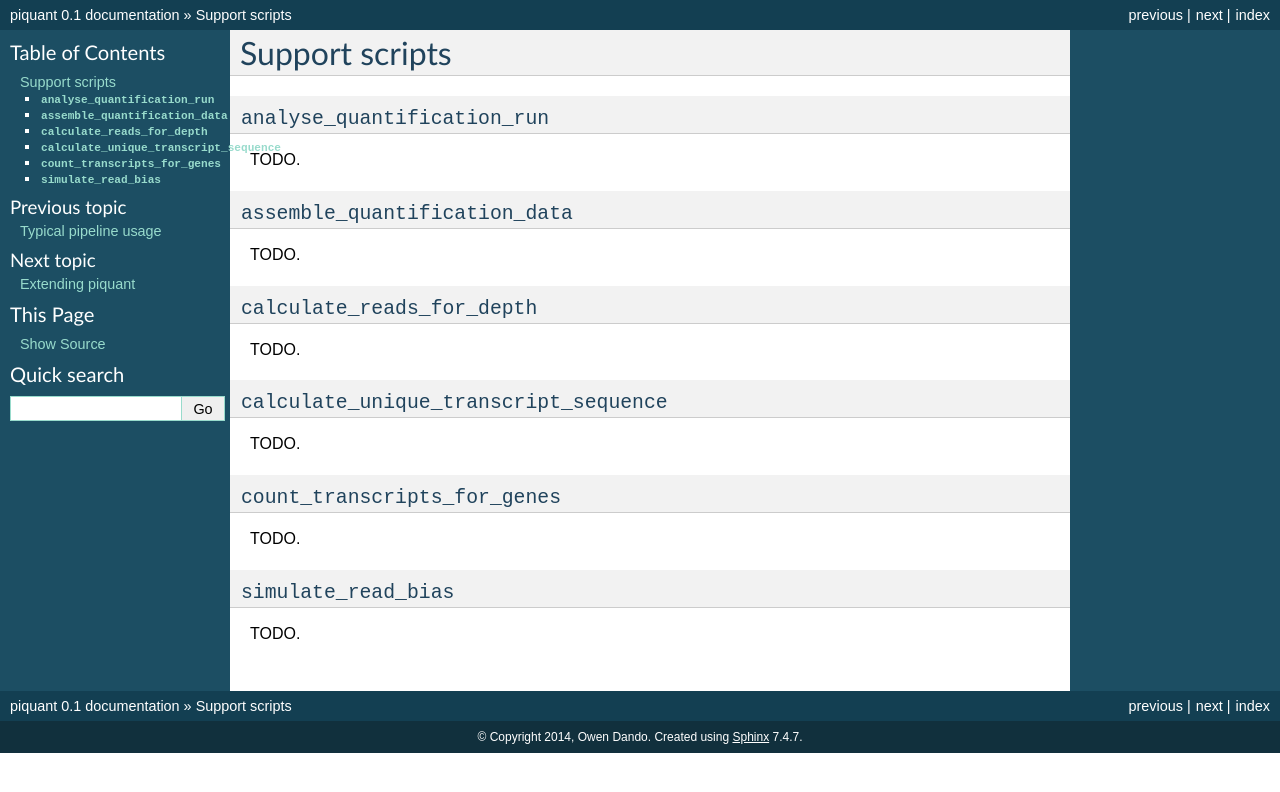
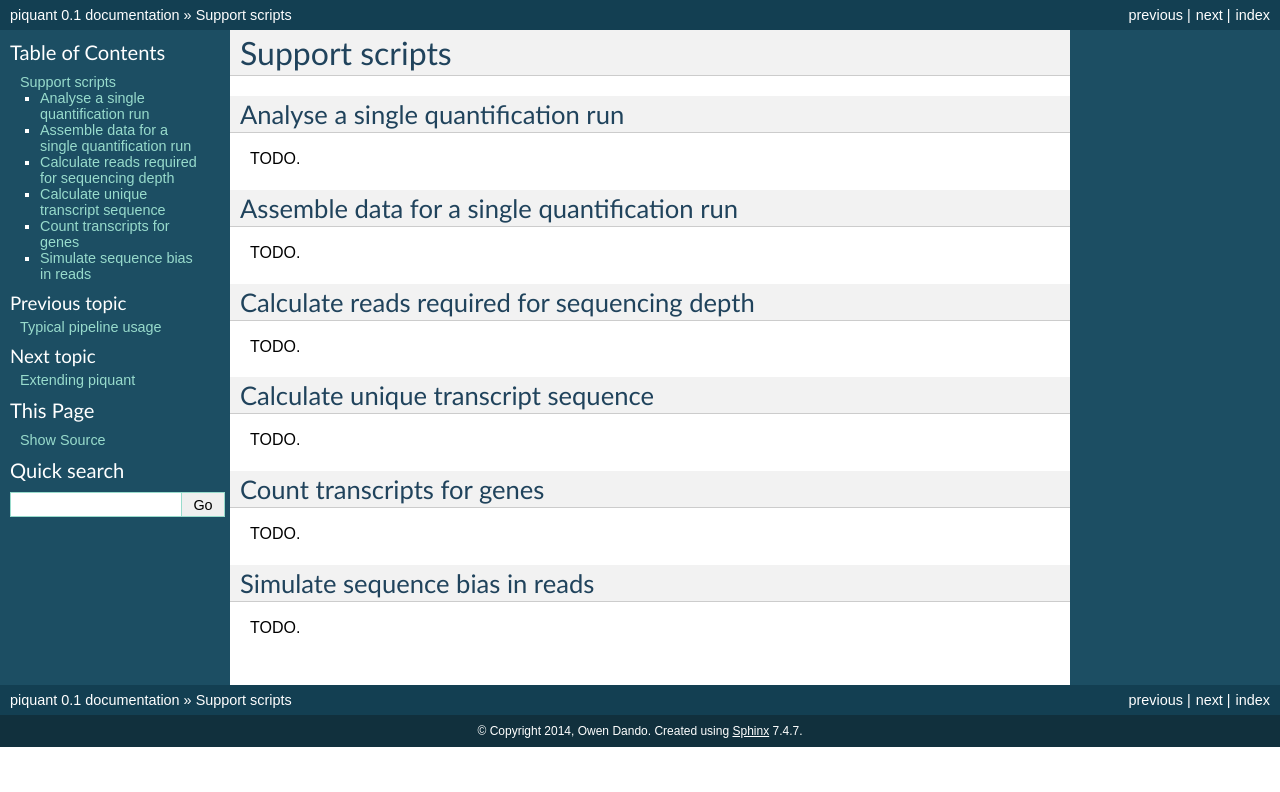
Before and after one commit to lweasel/piquant, a Sphinx documentation site: the page built from docs/support_scripts.rst, in a window 1280 px wide. Shown: the top 792 px of the page. Built offline with Sphinx 7.4.7, drawn with Linux system fonts in a browser that asks for light colours.

Commit message:
Better link text?

```diff
--- a/docs/simulation.rst
+++ b/docs/simulation.rst
@@ -18,7 +18,7 @@ For more information on the model and algorithm used by FluxSimulator to create
 Calculate required number of reads
 ^^^^^^^^^^^^^^^^^^^^^^^^^^^^^^^^^^
 
-Given a particular read length and (approximate) desired sequencing depth, a certain number of reads will need to be simulated. This number is calculated by the support script ``calculate_reads_for_depth.py`` (see :ref:`Calculate reads for depth <calculate-reads-for-depth>` for more details) and the FluxSimulator simulation parameters file  ``flux_simulator_simulation.par`` updated accordingly.
+Given a particular read length and (approximate) desired sequencing depth, a certain number of reads will need to be simulated. This number is calculated by the support script ``calculate_reads_for_depth.py`` (see :ref:`calculate-reads-for-depth` for more details) and the FluxSimulator simulation parameters file  ``flux_simulator_simulation.par`` updated accordingly.
 
 Simulated reads
 ^^^^^^^^^^^^^^^
--- a/docs/support_scripts.rst
+++ b/docs/support_scripts.rst
@@ -3,42 +3,54 @@ Support scripts
 
 .. _analyse-quantification-run:
 
-``analyse_quantification_run``
-------------------------------
+Analyse a single quantification run
+-----------------------------------
+
+.. ``analyse_quantification_run``
 
 TODO.
 
 .. _assemble-quantification-data:
 
-``assemble_quantification_data``
---------------------------------
+Assemble data for a single quantification run
+---------------------------------------------
+
+.. ``assemble_quantification_data``
 
 TODO.
 
 .. _calculate-reads-for-depth:
 
-``calculate_reads_for_depth``
------------------------------
+Calculate reads required for sequencing depth
+---------------------------------------------
+
+.. ``calculate_reads_for_depth``
 
 TODO.
 
 .. _calculate-unique-transcript-sequence:
 
-``calculate_unique_transcript_sequence``
-----------------------------------------
+Calculate unique transcript sequence
+------------------------------------
+
+.. ``calculate_unique_transcript_sequence``
 
 TODO.
 
 .. _count-transcripts-for-genes:
 
-``count_transcripts_for_genes``
--------------------------------
+Count transcripts for genes
+---------------------------
+
+.. ``count_transcripts_for_genes``
 
 TODO.
 
 .. _simulate-read-bias:
 
-``simulate_read_bias``
-----------------------
+Simulate sequence bias in reads
+-------------------------------
+
+.. ``simulate_read_bias``
 
 TODO.
```
Also changed, not shown: other parts of docs/simulation.rst (+1 -1 lines).
